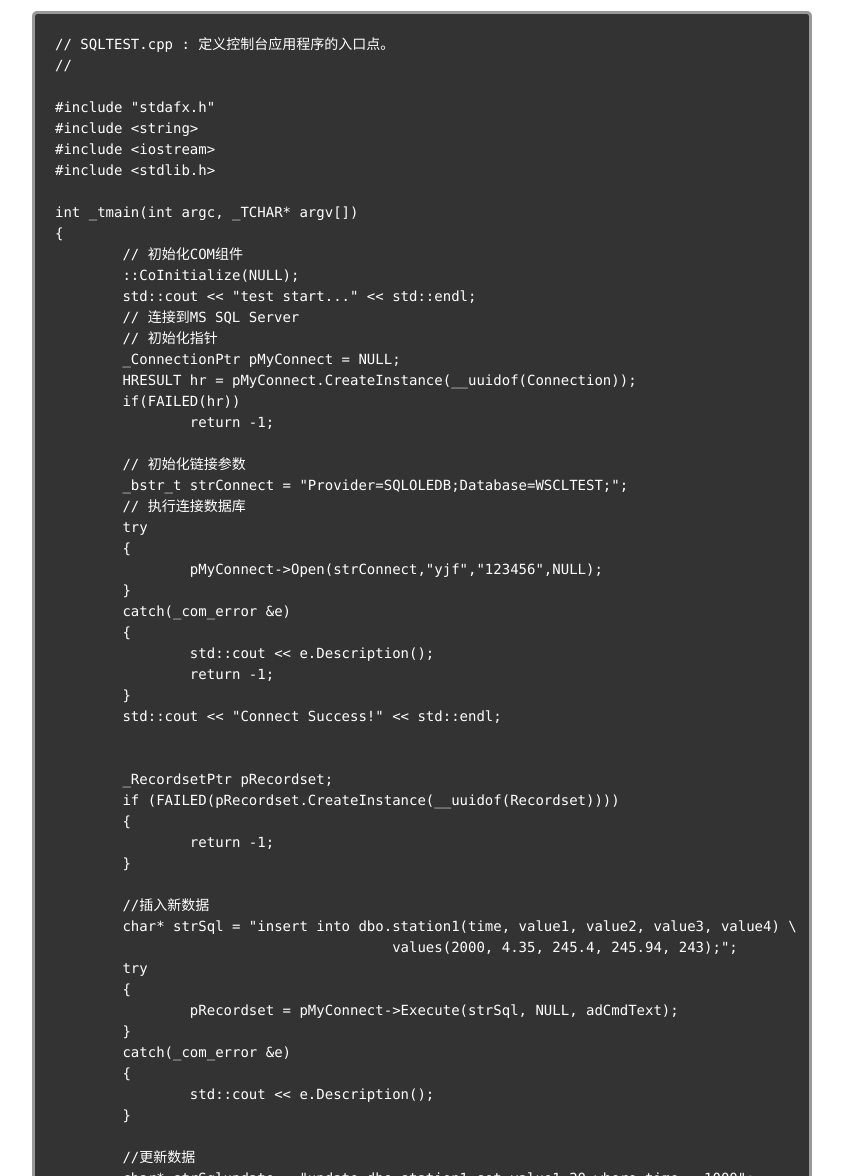
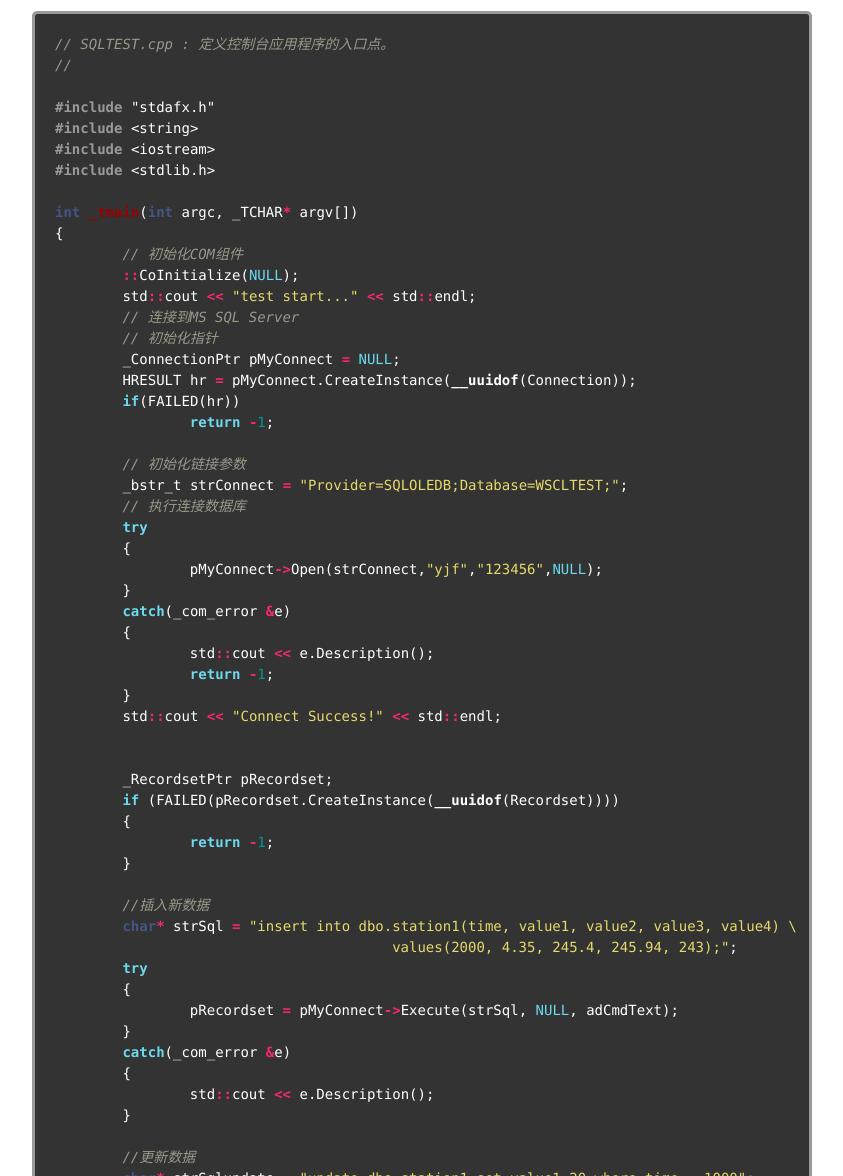
Before and after one commit to nickman233/nickman233.github.io, a Jekyll site: the page built from _posts/2016-1-20-C++-ADO-SQL-Server.md, in a window 1280 px wide and 1400 px high, scrolled down 2939 px. Shown: the part 224-1400 px from the top of the window, without its empty margins (218-1061 px from the left). Built offline with Jekyll 4.4.1, drawn with Linux system fonts in a browser that asks for light colours; comment, search, counter and statistics services are not loaded; some of the changed text lies outside the part shown.

Commit message:
Update 2016-1-20-C++-ADO-SQL-Server.md

```diff
--- a/_posts/2016-1-20-C++-ADO-SQL-Server.md
+++ b/_posts/2016-1-20-C++-ADO-SQL-Server.md
@@ -43,7 +43,7 @@ title : C++ 通过 ADO 连接 SQL Server 较完整过程
 
 ## C++ ADO 连接 SQL Server 简单代码及注释
 
-{% highlight gcc %}
+{% highlight cpp %}
 
 // SQLTEST.cpp : 定义控制台应用程序的入口点。
 //
```
